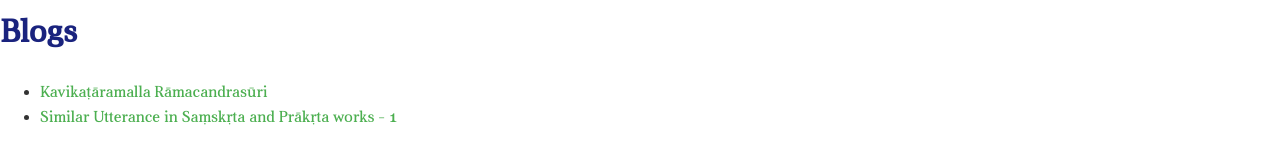
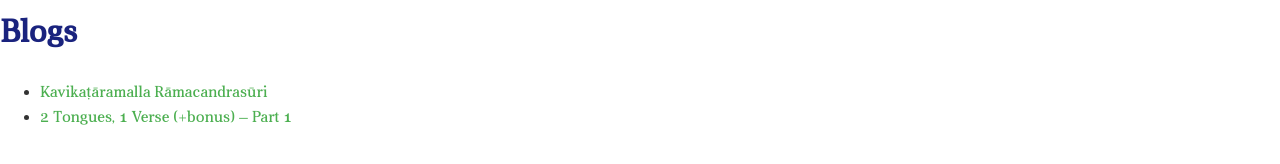
Before and after one commit to svyoma/svyoma.github.io, a Jekyll site: the page blogs.html, which Jekyll copies as it is, in a window 1280 px wide. Shown: the part 462-626 px from the top of the page. Built offline with Jekyll 4.4.1, drawn with Linux system fonts in a browser that asks for light colours.

Commit message:
Update blogs.html

```diff
--- a/blogs.html
+++ b/blogs.html
@@ -117,7 +117,7 @@
 <h1>Blogs</h1>
 <ul>
     <li><a href="blogs/authors/ramacandra.html">Kavikaṭāramalla Rāmacandrasūri</a></li>
-	<li><a href="blogs/satesu_jayate_surah.html">Similar Utterance in Saṃskṛta and Prākṛta works - 1</a></li>
+	<li><a href="blogs/satesu_jayate_surah.html">2 Tongues, 1 Verse (+bonus) – Part 1</a></li>
 </ul>
 </body>
 </html>
```
